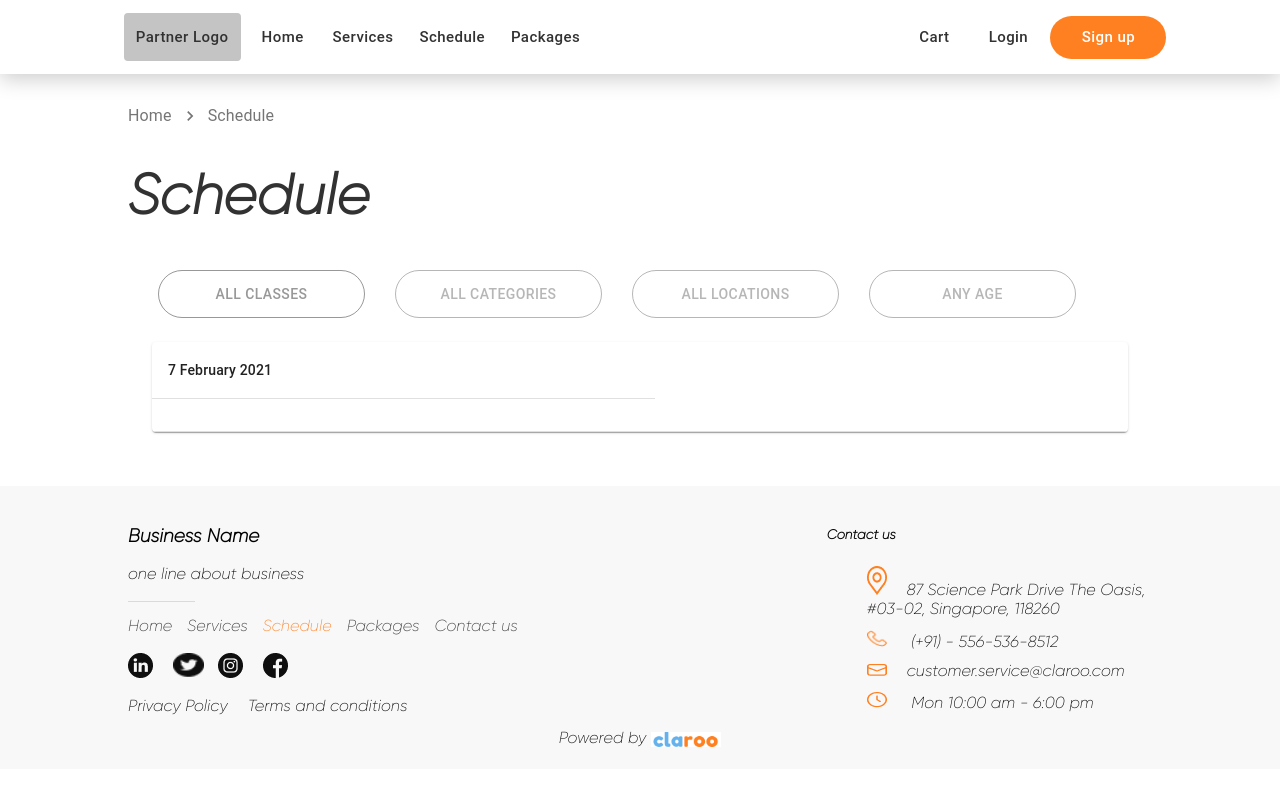
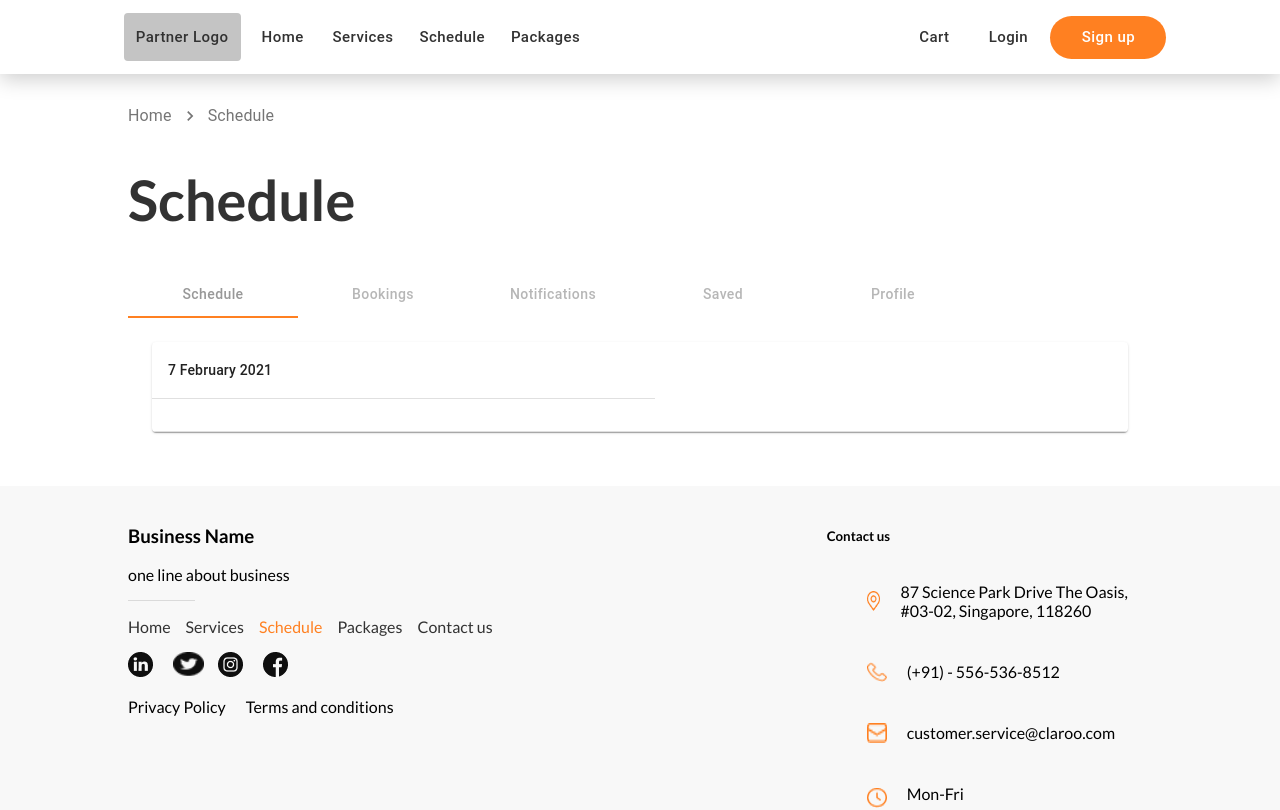
Before and after one commit to jyotiprakash111/Claro-web, a React (Create React App) app: page / in a window 1280 px wide. Shown: the top 810 px of the page. Built offline with nearby package versions, Linux system fonts and the light colour scheme.

Commit message:
Change Tab bar style,change font family

```diff
--- a/src/components/main/Schedule/footer.js
+++ b/src/components/Customer_Journey/Schedule/footer.js
@@ -50,23 +50,40 @@ function footer() {
         <Grid lg={4} item>
           <h5>Contact us</h5>
           <ul className="footer_ul_right">
-            <li>
+            <li
+              className="footer_ul_right_li"
+              style={{ display: "flex", alignItems: "center" }}
+            >
+              <img src={Map} alt="contact_icon" />
+              <p>87 Science Park Drive The Oasis, #03-02, Singapore, 118260</p>
+            </li>
+            <li
+              className="footer_ul_right_li"
+              style={{ display: "flex", alignItems: "center" }}
+            >
               {" "}
-              <img src={Map} alt="contact_icon" />
-              87 Science Park Drive The Oasis, #03-02, Singapore, 118260
+              <img src={Call} alt="contact_icon" /> <p>(+91) - 556-536-8512</p>
             </li>
-            <li>
-              {" "}
-              <img src={Call} alt="contact_icon" /> (+91) - 556-536-8512
-            </li>
-            <li>
+            <li
+              className="footer_ul_right_li"
+              style={{ display: "flex", alignItems: "center" }}
+            >
               {" "}
               <img src={Mail} alt="contact_icon" />
-              customer.service@claroo.com
+              <p>customer.service@claroo.com</p>
             </li>
-            <li>
+            <li
+              className="footer_ul_right_li"
+              style={{ display: "flex", alignItems: "flex-start" }}
+            >
               {" "}
-              <img src={Clock} alt="contact_icon" /> Mon 10:00 am - 6:00 pm
+              <img style={{ marginTop: 20 }} src={Clock} alt="contact_icon" />
+              <div>
+                <p>Mon-Fri </p>
+                <p>10:00 AM - 6:00 PM</p>
+                <p>Sat-Sun </p>
+                <p>01:00 PM - 6:00 PM</p>
+              </div>
             </li>
           </ul>
         </Grid>
--- a/src/components/main/Schedule/style.css
+++ b/src/components/Customer_Journey/Schedule/style.css
@@ -1,4 +1,4 @@
-@font-face {
+/* @font-face {
   font-family: "Gilroy";
   src: url("../../../assets/fonts/Gilroy-Black.ttf") format("truetype");
   src: url("../../../assets/fonts/Gilroy-BlackItalic.ttf") format("truetype");
@@ -22,12 +22,13 @@
   src: url("../../../assets/fonts/Gilroy-UltraLight.ttf") format("truetype");
   src: url("../../../assets/fonts/Gilroy-UltraLightItalic.ttf")
     format("truetype");
-}
-@import url("https://fonts.googleapis.com/css2?family=Roboto:ital,wght@0,300;0,400;0,500;0,700;0,900;1,300;1,400;1,500;1,700;1,900&display=swap");
+} */
+@import url("https://fonts.googleapis.com/css2?family=Lato:ital,wght@0,100;0,300;0,400;0,700;0,900;1,100;1,300;1,400;1,700;1,900&display=swap");
+
 body {
   padding: 0;
   margin: 0;
-  font-family: "Gilroy", sans-serif;
+  font-family: "Lato", sans-serif;
 }
 
 #main .landing {
@@ -85,6 +86,12 @@ body {
 }
 #footer .footer_ul_right li img {
   width: 20px;
+  height: 30px;
+  margin-right: 20px;
+}
+#footer .footer_ul_right .footer_ul_right_li img {
+  width: 20px;
+  height: 20px;
   margin-right: 20px;
 }
 #footer .footer_down2 {
--- a/src/components/main/Schedule/tabbar.js
+++ b/src/components/Customer_Journey/Schedule/tabbar.js
@@ -52,15 +52,15 @@ const useStyles = makeStyles((theme) => ({
   },
   link: {
     color: "rgba(50, 50, 50, 0.5)",
-    border: "0.5px solid rgba(50, 50, 50, 0.5)",
-    marginLeft: 30,
-    borderRadius: 25,
-    width: "207px",
+    width: "170px",
     height: "42px",
+    textTransform: "none",
     "&:hover, &:focus": {
-      background: "#FF8021",
-      color: "#fff",
-      border: "none",
+      fontSize: 25,
+      transition: "ease-in 0.2s",
+      // background: "#FF8021",
+      // color: "#fff",
+      // borderBottom: "1px solid #FF8021",
     },
   },
 }));
@@ -80,20 +80,17 @@ export default function SimpleTabs() {
           value={value}
           onChange={handleChange}
           aria-label="simple tabs example"
-          indicatorColor="transparent"
+          TabIndicatorProps={{ style: { background: "#FF8021" } }}
         >
-          <Tab className={classes.link} label="All classes" {...a11yProps(0)} />
+          <Tab className={classes.link} label="Schedule" {...a11yProps(0)} />
+          <Tab className={classes.link} label="Bookings" {...a11yProps(1)} />
           <Tab
             className={classes.link}
-            label="All categories"
-            {...a11yProps(1)}
-          />
-          <Tab
-            className={classes.link}
-            label="All locations"
+            label="Notifications"
             {...a11yProps(2)}
           />
-          <Tab className={classes.link} label="Any age" {...a11yProps(3)} />
+          <Tab className={classes.link} label="Saved" {...a11yProps(3)} />
+          <Tab className={classes.link} label="Profile" {...a11yProps(4)} />
         </Tabs>
       </AppBar>
       <TabPanel value={value} index={0}>
@@ -106,7 +103,10 @@ export default function SimpleTabs() {
         Item Three
       </TabPanel>
       <TabPanel value={value} index={3}>
-        Item Three
+        Item 4
+      </TabPanel>
+      <TabPanel value={value} index={4}>
+        Item 5
       </TabPanel>
     </div>
   );
--- a/src/components/app2.js
+++ b/src/components/app2.js
@@ -1,7 +1,7 @@
 import React, { Component } from "react";
 import ReactDOM from "react-dom";
 import { Route, BrowserRouter as Router, Switch } from "react-router-dom";
-import Main from "./main/Schedule/index";
+import Main from "./Customer_Journey/Schedule/index";
 
 class App extends Component {
   render() {
```
Also changed, not shown: src/components/Customer_Journey/Schedule/AllClasses.js (renamed from src/components/main/Schedule/AllClasses.js), src/components/Customer_Journey/Schedule/Appbar.js (renamed from src/components/main/Schedule/Appbar.js), src/components/Customer_Journey/Schedule/breadcrumbs.js (renamed from src/components/main/Schedule/breadcrumbs.js), src/components/Customer_Journey/Schedule/index.js (renamed from src/components/main/Schedule/index.js).
